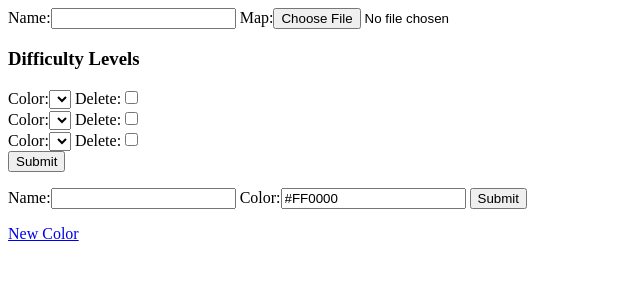
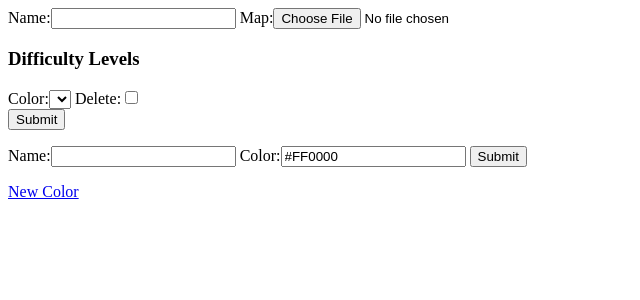
Before and after one commit to Humorloos/bouldern-app, a Django app: page /bouldern/add-gym/ in a window 1280 px wide. Shown: the top 300 px of the page, without its empty margins (0-640 px from the left). Run offline with Django 3.2, Linux system fonts and the light colour scheme; data that the repository does not hold is empty; some libraries are stand-ins or nearby versions.

Commit message:
Make gym view process incoming difficulty levels correctly

```diff
--- a/python_anywhere/bouldern/forms.py
+++ b/python_anywhere/bouldern/forms.py
@@ -1,6 +1,7 @@
 """This module contains forms for the bouldern app"""
 from colorfield.widgets import ColorWidget
-from django.forms import ModelForm, modelformset_factory, BaseModelFormSet
+from django.forms import ModelForm, modelformset_factory, BaseModelFormSet, \
+    HiddenInput, BaseInlineFormSet
 from django.forms import inlineformset_factory
 
 from .models import Boulder, Gym, Color, DifficultyLevel
@@ -24,20 +25,23 @@ class ColorForm(ModelForm):
 
 
 class DifficultyLevelForm(ModelForm):
-    def __init__(self, **kwargs):
-        super().__init__(**kwargs)
-        self.fields['color'].required = False
-
     class Meta:
         model = DifficultyLevel
-        fields = ['color']
-        widgets = {'color': DifficultyLevelWidget}
+        fields = ['color', 'level']
+        widgets = {'color': DifficultyLevelWidget,
+                   'level': HiddenInput}
 
+
+class DifficultyLevelFormset(BaseInlineFormSet):
+    def __init__(self, **kwargs):
+        super().__init__(initial=[{'level': 0}], **kwargs)
 
 DifficultyLevelFormset = inlineformset_factory(
     parent_model=Gym,
     model=DifficultyLevel,
     form=DifficultyLevelForm,
+    formset=DifficultyLevelFormset,
+    extra=1,
 )
 
 
--- a/python_anywhere/bouldern/templates/bouldern/gym_form.html
+++ b/python_anywhere/bouldern/templates/bouldern/gym_form.html
@@ -10,6 +10,7 @@
 {#    Todo: check if this is required#}
     {{ form.media }}
     <h3>Difficulty Levels</h3>
+    {{ difficulty_level_formset.management_form }}
     {% for difficulty_level_form in difficulty_level_formset %}
         <div>
             {{ difficulty_level_form }}
--- a/python_anywhere/bouldern/views.py
+++ b/python_anywhere/bouldern/views.py
@@ -57,11 +57,16 @@ class AddGym(View):
 
     def post(self, request):
         form = self.form_class(data=request.POST, files=request.FILES)
+        difficulty_level_formset = DifficultyLevelFormset(data=request.POST, instance=form.instance)
         # check whether it's valid:
-        if form.is_valid():
+        if form.is_valid() and difficulty_level_formset.is_valid():
             form.save()
+            for difficulty_level_form in difficulty_level_formset:
+                difficulty_level_form.save()
             # redirect to a new URL: (in my case the same, but empty again)
             return HttpResponseRedirect(reverse(index))
+        else:
+            return HttpResponseRedirect(reverse(self.name))
 
 
 def gym_map(request, gym: str):
```
